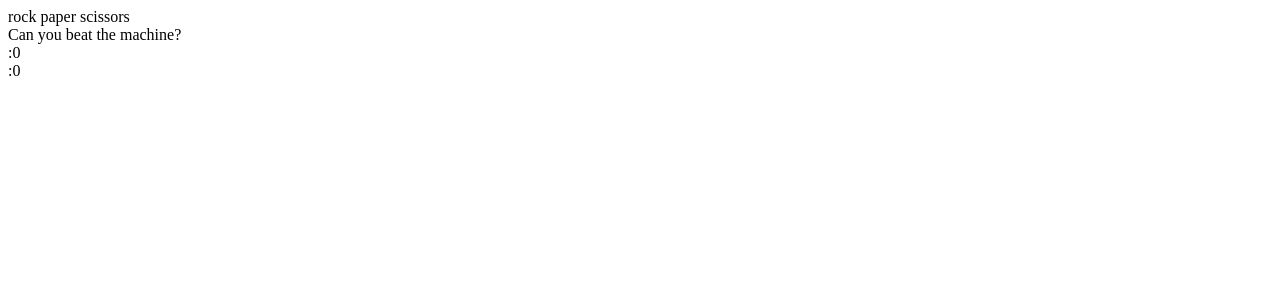
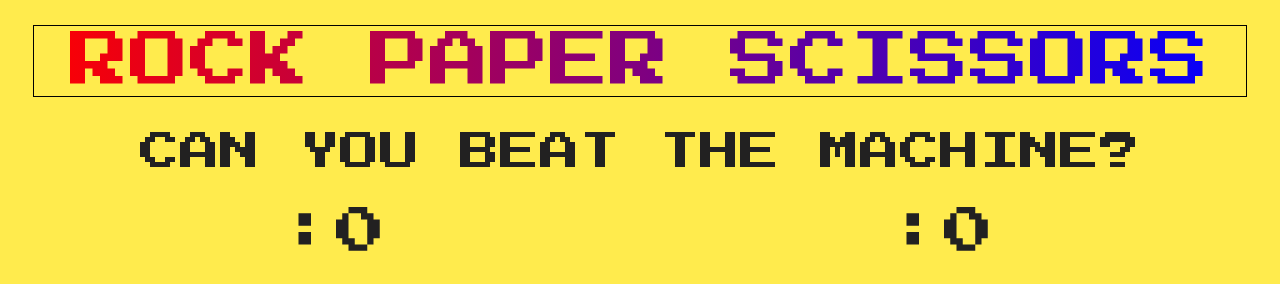
Before and after one commit to nasirsabbir07/rockpaperscissors, a plain HTML site: page index.html in a window 1280 px wide. Drawn offline with Linux system fonts and the light colour scheme.

Commit message:
css updated

```diff
--- a/style.css
+++ b/style.css
@@ -1,4 +1,82 @@
-,
+@import url("https://fonts.googleapis.com/css2?family=Press+Start+2P&display=swap");
 :root {
   background-color: #ffeb4d;
 }
+
+.title {
+  display: grid;
+  align-items: center;
+  font-family: "Press Start 2P", cursive;
+  text-align: center;
+  font-size: 60px;
+  text-transform: uppercase;
+  margin: 25px;
+  padding: 5px;
+  background-image: linear-gradient(90deg, red, blue);
+  background-clip: text;
+  color: transparent;
+  border: 1px solid black;
+}
+
+.subtext {
+  font-family: "press start 2p", cursive;
+  text-align: center;
+  font-size: 40px;
+  text-transform: uppercase;
+  /* background-image: linear-gradient(90deg, blue, red);
+  background-clip: text; */
+  color: rgb(34, 33, 33);
+  margin: 25px;
+  padding: 10px;
+}
+/* .player {
+  height: 40px;
+  width: auto;
+}
+
+.computer {
+  height: 40px;
+  width: auto;
+} */
+.score {
+  font-family: "Press Start 2P", cursive;
+  font-size: 50px;
+  text-transform: uppercase;
+  /* background-image: linear-gradient(90deg, red, blue);
+  background-clip: text; */
+  color: rgb(34, 33, 33);
+  text-align: center;
+}
+
+.components {
+  height: 80px;
+  width: auto;
+}
+
+.user-container {
+  display: grid;
+  grid-template-columns: 1fr 1fr;
+  grid-gap: 2px;
+  margin: 25px;
+  justify-items: center;
+}
+
+.selection-container {
+  display: grid;
+  grid-template-columns: 1fr 1fr;
+  grid-gap: 2px;
+  margin: 25px;
+}
+
+.selection-items {
+  display: grid;
+  grid-template-columns: 1fr 1fr 1fr;
+  justify-items: center;
+  margin-top: 5px;
+  margin-bottom: 5px;
+  padding: 10px;
+}
+
+.selection-items > img:hover {
+  transform: scale(1.1);
+}
```
